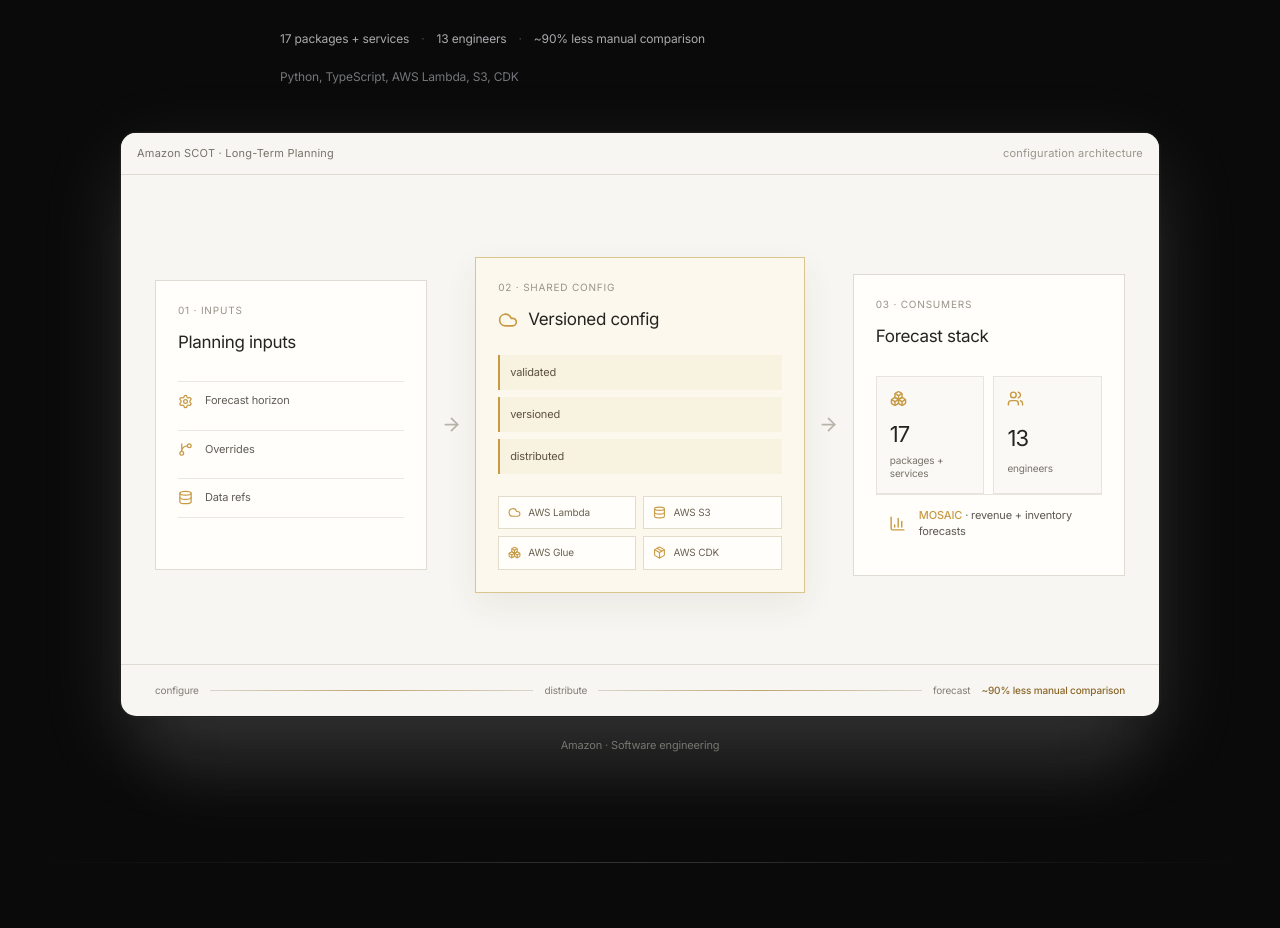
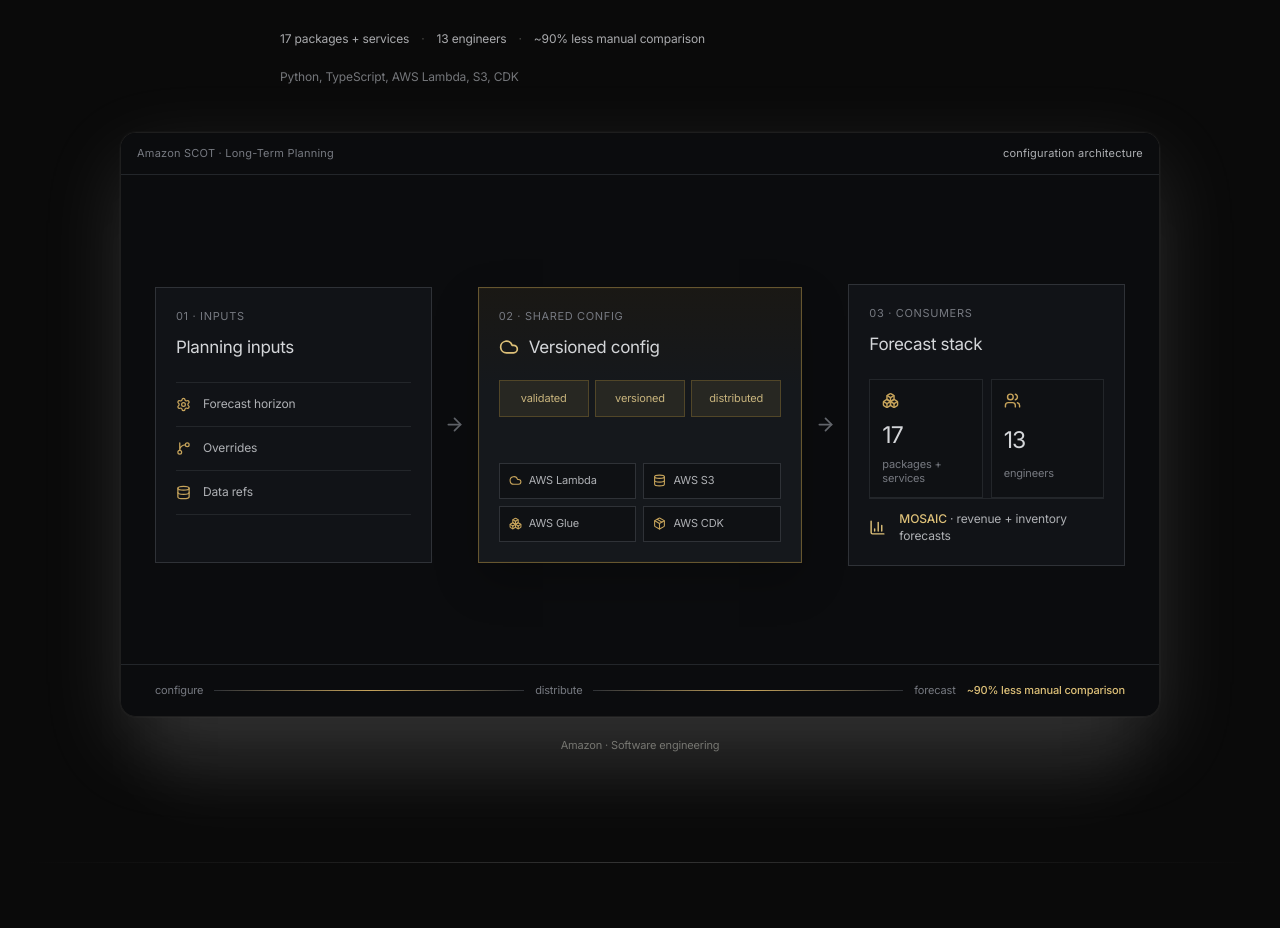
Before and after one commit to kenchengkc/personal-website, a Next.js app: page / in a window 1280 px wide. Shown: the part 1820-2748 px from the top of the page. Built offline with nearby package versions, Linux system fonts and the light colour scheme.

Commit message:
Use dark gold and silver Amazon architecture

```diff
--- a/app/project-demos.css
+++ b/app/project-demos.css
@@ -30,29 +30,35 @@
 /* Amazon: high-level configuration and distribution architecture. */
 
 .amazon-demo {
-  --amazon-gold: #c79a43;
-  --amazon-gold-soft: #f5ecd8;
-  --amazon-ink: #262421;
-  --amazon-muted: #77736b;
-  --amazon-line: #dedbd3;
-  background: #f7f6f2;
-  color: var(--amazon-ink);
+  --amazon-bg: #0b0c0e;
+  --amazon-panel: #111317;
+  --amazon-panel-2: #15181c;
+  --amazon-line: #2f3237;
+  --amazon-line-soft: #23262a;
+  --amazon-silver: #aeb0b4;
+  --amazon-silver-bright: #d4d6d9;
+  --amazon-muted: #767980;
+  --amazon-gold: #c7a45b;
+  --amazon-gold-bright: #dec179;
+  --amazon-gold-soft: rgba(199, 164, 91, 0.1);
+  background: var(--amazon-bg);
+  color: var(--amazon-silver-bright);
 }
 
 .amazon-demo .demo-topline {
-  border-color: var(--amazon-line);
-  background: #f7f6f2;
+  border-color: var(--amazon-line-soft);
+  background: var(--amazon-bg);
   color: var(--amazon-muted);
 }
 
 .amazon-demo .demo-topline span:last-child {
-  color: #9a958b;
+  color: var(--amazon-silver);
 }
 
 .amazon-architecture {
   height: calc(100% - 94px);
   display: grid;
-  grid-template-columns: minmax(0, 0.95fr) 24px minmax(0, 1.15fr) 24px minmax(0, 0.95fr);
+  grid-template-columns: minmax(0, 0.92fr) 22px minmax(0, 1.08fr) 22px minmax(0, 0.92fr);
   gap: 12px;
   align-items: center;
   padding: 28px 34px 18px;
@@ -60,23 +66,24 @@
 
 .amazon-stage {
   min-width: 0;
-  min-height: 290px;
+  min-height: 276px;
   display: flex;
   flex-direction: column;
-  padding: 22px;
+  padding: 20px;
   border: 1px solid var(--amazon-line);
-  background: #fffefa;
+  background: var(--amazon-panel);
 }
 
 .amazon-stage-label {
-  color: #99948b;
-  font-size: 10px;
-  letter-spacing: 0.08em;
+  color: var(--amazon-muted);
+  font-size: 11px;
+  letter-spacing: 0.06em;
   text-transform: uppercase;
 }
 
 .amazon-stage h4 {
-  margin: 14px 0 0;
+  margin: 12px 0 0;
+  color: var(--amazon-silver-bright);
   font-size: 17px;
   font-weight: 400;
   line-height: 1.25;
@@ -85,8 +92,9 @@
 
 .amazon-input-list {
   display: grid;
-  gap: 10px;
-  margin-top: 28px;
+  gap: 0;
+  margin-top: 24px;
+  border-top: 1px solid var(--amazon-line-soft);
 }
 
 .amazon-input-list > span {
@@ -94,15 +102,11 @@
   grid-template-columns: 18px minmax(0, 1fr);
   gap: 9px;
   align-items: center;
-  padding: 11px 0;
-  border-top: 1px solid #ebe8e1;
-  color: #605d56;
-  font-size: 11px;
-  line-height: 1.4;
-}
-
-.amazon-input-list > span:last-child {
-  border-bottom: 1px solid #ebe8e1;
+  min-height: 44px;
+  border-bottom: 1px solid var(--amazon-line-soft);
+  color: var(--amazon-silver);
+  font-size: 12px;
+  line-height: 1.35;
 }
 
 .amazon-input-list svg {
@@ -111,24 +115,30 @@
 
 .amazon-flow-arrow {
   justify-self: center;
-  color: #b9b4aa;
+  color: #62656b;
 }
 
 .amazon-config-layer {
-  border-color: #dbc58f;
-  background: #fcf8ee;
-  box-shadow: 0 12px 32px rgba(70, 56, 29, 0.07);
+  border-color: #66562f;
+  background: linear-gradient(
+    180deg,
+    rgba(199, 164, 91, 0.08),
+    var(--amazon-panel-2) 36%
+  );
+  box-shadow:
+    inset 0 0 0 1px rgba(199, 164, 91, 0.035),
+    0 18px 42px rgba(0, 0, 0, 0.24);
 }
 
 .amazon-shared-heading {
   display: flex;
   align-items: center;
   gap: 10px;
-  margin-top: 14px;
+  margin-top: 12px;
 }
 
 .amazon-shared-heading svg {
-  color: var(--amazon-gold);
+  color: var(--amazon-gold-bright);
 }
 
 .amazon-shared-heading h4 {
@@ -137,16 +147,19 @@
 
 .amazon-config-core {
   display: grid;
-  gap: 7px;
-  margin-top: 24px;
+  grid-template-columns: repeat(3, minmax(0, 1fr));
+  gap: 6px;
+  margin-top: 22px;
 }
 
 .amazon-config-core span {
-  padding: 9px 10px;
-  border-left: 2px solid var(--amazon-gold);
-  background: rgba(199, 154, 67, 0.07);
-  color: #5d5140;
+  min-width: 0;
+  padding: 9px 8px;
+  border: 1px solid #514628;
+  background: var(--amazon-gold-soft);
+  color: #c8b47d;
   font-size: 11px;
+  text-align: center;
 }
 
 .amazon-aws-services {
@@ -154,18 +167,19 @@
   grid-template-columns: 1fr 1fr;
   gap: 7px;
   margin-top: auto;
-  padding-top: 22px;
+  padding-top: 20px;
 }
 
 .amazon-aws-services span {
   display: flex;
   align-items: center;
   gap: 7px;
-  padding: 8px 9px;
-  border: 1px solid #e4dccb;
-  background: #fffefa;
-  color: #6b6252;
-  font-size: 10px;
+  min-height: 36px;
+  padding: 7px 9px;
+  border: 1px solid var(--amazon-line);
+  background: #0f1114;
+  color: var(--amazon-silver);
+  font-size: 11px;
 }
 
 .amazon-aws-services svg {
@@ -175,17 +189,17 @@
 .amazon-consumer-map {
   display: grid;
   grid-template-columns: 1fr 1fr;
-  gap: 9px;
-  margin-top: 28px;
+  gap: 8px;
+  margin-top: 24px;
 }
 
 .amazon-consumer-map > div {
   min-width: 0;
   display: grid;
   gap: 3px;
-  padding: 13px;
-  border: 1px solid #e7e4dd;
-  background: #faf9f5;
+  padding: 12px;
+  border: 1px solid var(--amazon-line-soft);
+  background: #0f1114;
 }
 
 .amazon-consumer-map svg {
@@ -193,15 +207,16 @@
 }
 
 .amazon-consumer-map strong {
-  margin-top: 7px;
-  font-size: 22px;
+  margin-top: 6px;
+  color: var(--amazon-silver-bright);
+  font-size: 23px;
   font-weight: 400;
   letter-spacing: -0.04em;
 }
 
 .amazon-consumer-map span {
   color: var(--amazon-muted);
-  font-size: 10px;
+  font-size: 11px;
   line-height: 1.3;
 }
 
@@ -211,16 +226,16 @@
   gap: 10px;
   align-items: center;
   margin-top: auto;
-  padding: 13px;
-  border-top: 1px solid #e7e4dd;
-  color: #5c5952;
-  font-size: 11px;
-  line-height: 1.45;
+  padding: 12px 0 0;
+  border-top: 1px solid var(--amazon-line-soft);
+  color: var(--amazon-silver);
+  font-size: 12px;
+  line-height: 1.4;
 }
 
 .amazon-output svg,
 .amazon-output strong {
-  color: var(--amazon-gold);
+  color: var(--amazon-gold-bright);
 }
 
 .amazon-output strong {
@@ -233,20 +248,25 @@
   align-items: center;
   gap: 11px;
   padding: 0 34px;
-  border-top: 1px solid var(--amazon-line);
-  color: #817d75;
-  font-size: 10px;
+  border-top: 1px solid var(--amazon-line-soft);
+  color: var(--amazon-muted);
+  font-size: 11px;
 }
 
 .amazon-impact i {
   flex: 1;
   height: 1px;
-  background: linear-gradient(90deg, #d9d5cd, #bfa66f, #d9d5cd);
+  background: linear-gradient(
+    90deg,
+    var(--amazon-line),
+    var(--amazon-gold),
+    var(--amazon-line)
+  );
 }
 
 .amazon-impact strong {
   margin-left: auto;
-  color: #8a6628;
+  color: var(--amazon-gold-bright);
   font-weight: 500;
 }
 
```
